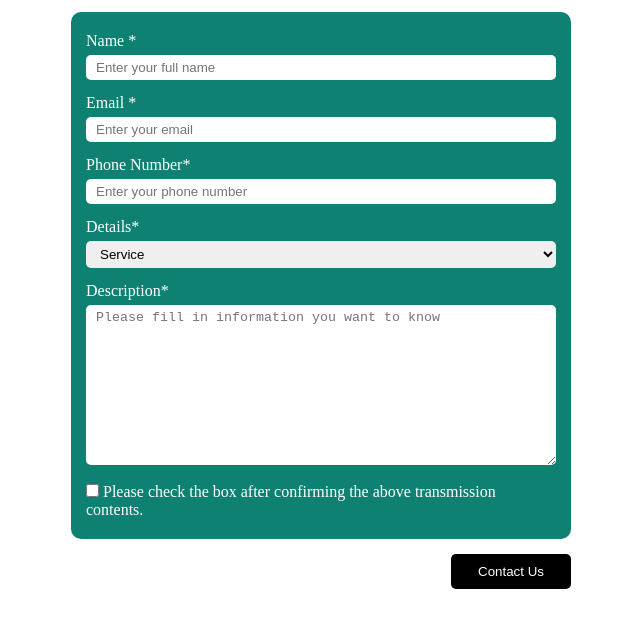
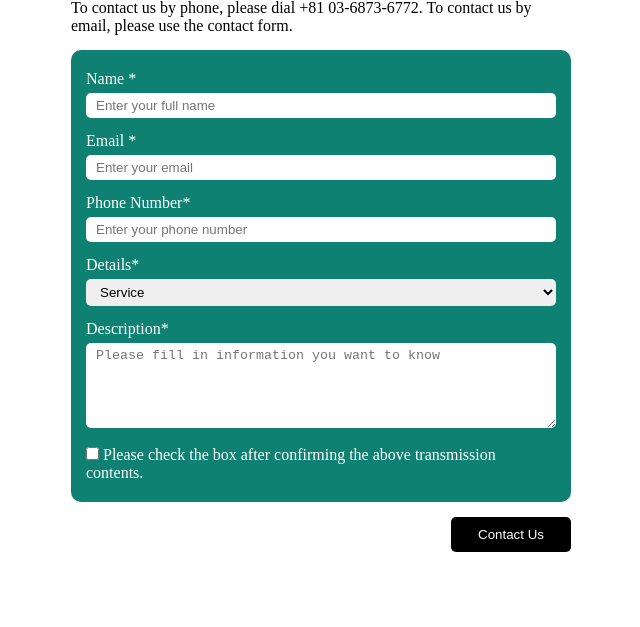
Before and after one commit to ShinThantOo11/inquiryForm, a plain HTML site: page index.html in a window 1280 px wide. Shown: the part 141-768 px from the top of the page, without its empty margins (319-959 px from the left). Drawn offline with Linux system fonts and the light colour scheme.

Commit message:
Update index.html

```diff
--- a/index.html
+++ b/index.html
@@ -43,7 +43,7 @@
                     </div>
                     <div class="group">
                         <label for="textarea">Description<span class="required">*</span></label>
-                        <textarea name="" id="textarea" rows="10" placeholder="Please fill in information you want to know" required class="w-100"></textarea>
+                        <textarea name="" id="textarea" rows="5" placeholder="Please fill in information you want to know" required class="w-100"></textarea>
                     </div>
                     <div class="group">
                         <input type="checkbox" required>
```
